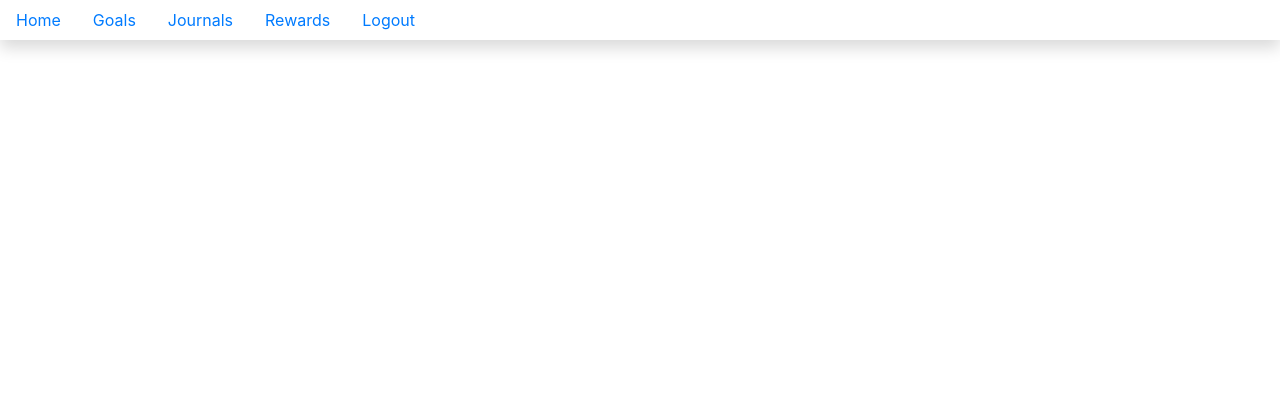
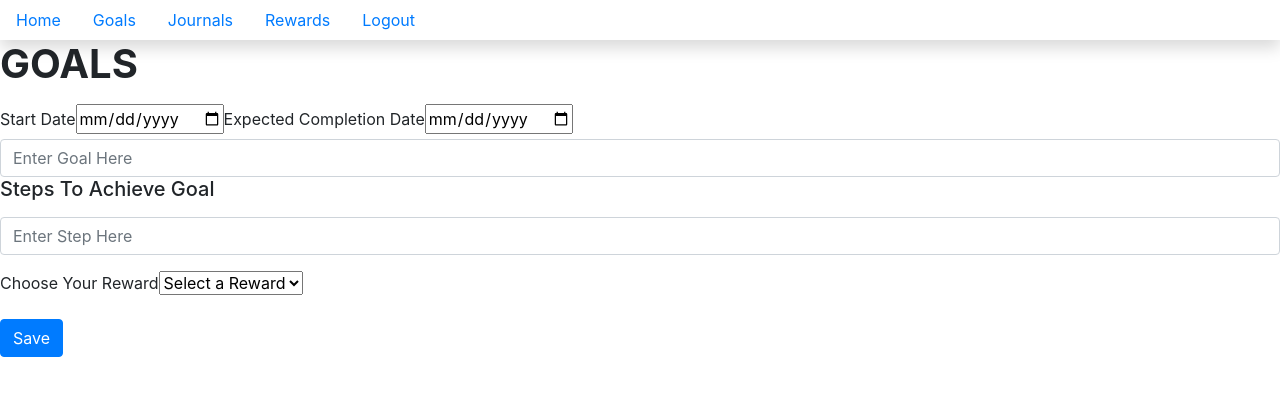
Before and after one commit to mderamus19/capstone-dreamer-to-achiever, a React (Create React App) app: page /goals/new in a window 1280 px wide. Shown: the top 396 px of the page. Built offline with nearby package versions, Linux system fonts and the light colour scheme.

Commit message:
working on fetching goals

```diff
--- a/src/ApplicationViews.js
+++ b/src/ApplicationViews.js
@@ -6,6 +6,7 @@ import JournalList from "./components/journal/JournalList";
 import APIManager from "./components/modules/APIManager";
 import Login from "./components/authentication/Login";
 import Register from "./components/authentication/Register";
+import GoalForm from "./components/goal/GoalForm";
 
 export default class ApplicationViews extends Component {
   // Check if credentials are in local storage
@@ -13,9 +14,13 @@ export default class ApplicationViews extends Component {
 
   state = {
     goals: [],
+    rewards: [],
     journals: []
   };
 
+  componentDidMount() {
+    const newState = {};
+  }
     getUserGoals = () => {
       APIManager.getAll(sessionStorage.getItem("userId")).then(user_goals =>
         this.setState({ goals: user_goals })
@@ -32,6 +37,23 @@ export default class ApplicationViews extends Component {
           this.setState({ goals: goals });
         });
     };
+    addGoal = goal =>
+      APIManager.post(goal)
+        .then(() => APIManager.getAll())
+        .then(goals =>
+          this.setState({
+            goals: goals
+          })
+        );
+    addReward = reward =>
+      APIManager.getAll(reward)
+        .then(() => APIManager.getAll())
+        .then(rewards =>
+          this.setState({
+            rewards: rewards
+          })
+        );
+
   render() {
     return (
       <React.Fragment>
@@ -63,6 +85,19 @@ export default class ApplicationViews extends Component {
         />
         <Route
           exact
+          path="/goals/new"
+          render={props => {
+            return (
+              <GoalForm
+                {...props}
+                addGoal={this.addGoal}
+                rewards={this.state.rewards}
+              />
+            );
+          }}
+        />
+        <Route
+          exact
           path="/journals"
           render={props => {
             return <JournalList journals={this.state.journals} />;
--- a/src/components/goal/GoalForm.js
+++ b/src/components/goal/GoalForm.js
@@ -0,0 +1,100 @@
+// import { Route } from "react-router-dom";
+import React, { Component } from "react";
+
+export default class GoalForm extends Component {
+  // Set initial state of how the new layout will look and store in database
+  state = {
+    userId: parseInt(sessionStorage.getItem("credentials")),
+    goal: "",
+    startDate: "",
+    endDate: "",
+    rewards: ""
+  };
+
+  // Update state whenever an input field is edited
+  handleFieldChange = evt => {
+    const stateToChange = {};
+    stateToChange[evt.target.id] = evt.target.value;
+    this.setState(stateToChange);
+  };
+
+  createGoal = () => {
+    let newGoal = {};
+    newGoal.userId = this.state.userId;
+    newGoal.goal = this.state.goal;
+    newGoal.startDate = this.state.startDate;
+    newGoal.endDate = this.state.endDate;
+    newGoal.completed = false;
+    this.props.addGoal(newGoal).then(() => this.props.history.push("/goals"));
+  };
+  constructNewGoal = evt => {
+    evt.preventDefault();
+    if (this.state.goal === null) {
+      window.alert("Please enter a goal");
+    } else {
+      this.createGoal();
+    }
+  };
+  render() {
+    return (
+      <React.Fragment>
+        <form className="GoalForm">
+          <div className="form-group">
+            <label htmlFor="goal">
+              <h1>
+                <strong>GOALS</strong>
+              </h1>
+            </label>
+            <fieldset>
+              <label for="startDate"> Start Date</label>
+              <input type="date" name="startDate" id="startDate" />
+              <label for="startDate"> Expected Completion Date</label>
+              <input type="date" name="startDate" id="startDate" />
+            </fieldset>
+            <input
+              type="text"
+              required
+              className="form-control"
+              onChange={this.handleFieldChange}
+              id="goal"
+              placeholder="Enter Goal Here"
+            />
+            <fieldset>
+                <label for="step"><h5>Steps To Achieve Goal</h5></label>
+            <input
+              type="text"
+              required
+              className="form-control"
+              onChange={this.handleFieldChange}
+              id="step"
+              placeholder="Enter Step Here"
+            /></fieldset>
+          </div>
+          <div className="form-group">
+            <label htmlFor="rewards">Choose Your Reward</label>
+            <select
+              defaultValue=""
+              name="rewards"
+              id="rewards"
+              onChange={this.handleFieldChange}
+            >
+              <option value="">Select a Reward</option>
+              {this.props.rewards.map(e => (
+                <option key={e.id} id={e.id} value={e.id}>
+                  {e.name}
+                </option>
+              ))}
+            </select>
+          </div>
+          <button
+            type="save"
+            onClick={this.constructNewGoal}
+            className="btn btn-primary"
+          >
+            Save
+          </button>
+        </form>
+      </React.Fragment>
+    );
+  }
+}
--- a/src/components/modules/APIManager.js
+++ b/src/components/modules/APIManager.js
@@ -6,6 +6,10 @@ export default {
   getAll() {
     return fetch(`${remoteURL}/goals`).then(data => data.json());
   },
+  getAll() {
+    return fetch(`${remoteURL}/rewards`).then(data => data.json());
+  },
+
 
   // manages login
   get(username) {
```
Also changed, not shown: src/api/database.json (+16 -0 lines). Lines whose indentation alone changed are shown as unchanged.
